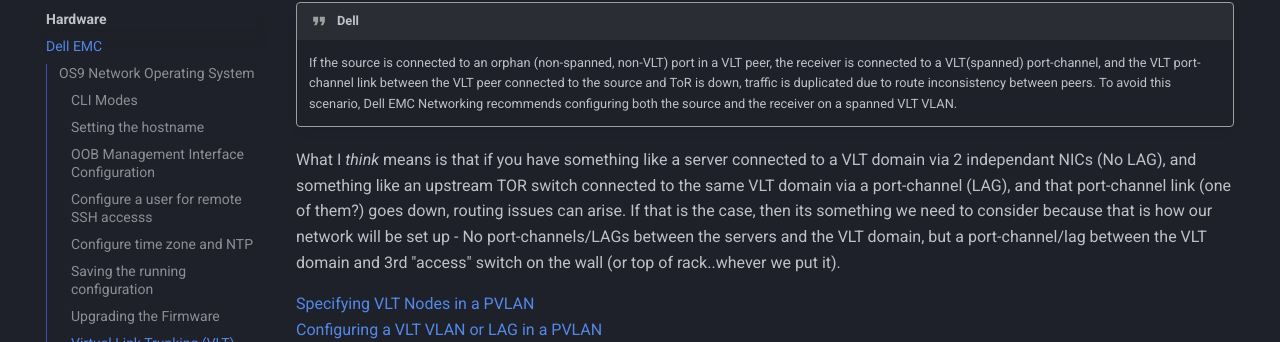
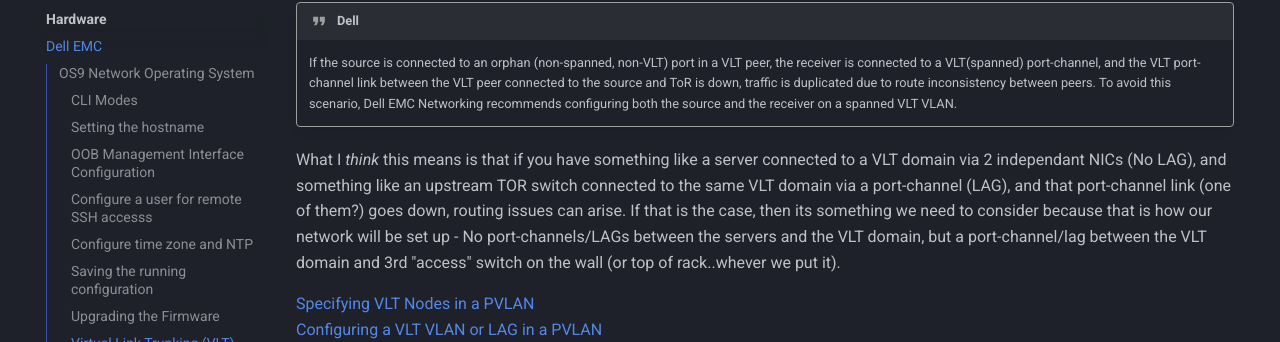
Before and after one commit to rmscode/binary-garden, an MkDocs documentation site: the page built from docs/hardware/dell-emc.md, in a window 1280 px wide and 900 px high, scrolled down 6207 px. Shown: the part 110-452 px from the top of the window. Built offline with MkDocs 1.6.1 and Material for MkDocs 9.7.7, drawn with Linux system fonts in a browser that asks for light colours; some of the changed text lies outside the part shown.

Commit message:
Update dell-emc.md

```diff
--- a/docs/hardware/dell-emc.md
+++ b/docs/hardware/dell-emc.md
@@ -344,7 +344,7 @@
 
     If the source is connected to an orphan (non-spanned, non-VLT) port in a VLT peer, the receiver is connected to a VLT(spanned) port-channel, and the VLT port-channel link between the VLT peer connected to the source and ToR is down, traffic is duplicated due to route inconsistency between peers. To avoid this scenario, Dell EMC Networking recommends configuring both the source and the receiver on a spanned VLT VLAN.
 
-What I *think* means is that if you have something like a server connected to a VLT domain via 2 independant NICs (No LAG), and something like an upstream TOR switch connected to the same VLT domain via a port-channel (LAG), and that port-channel link (one of them?) goes down, routing issues can arise. If that is the case, then its something we need to consider because that is how our network will be set up - No port-channels/LAGs between the servers and the VLT domain, but a port-channel/lag between the VLT domain and 3rd "access" switch on the wall (or top of rack..whever we put it).
+What I *think* this means is that if you have something like a server connected to a VLT domain via 2 independant NICs (No LAG), and something like an upstream TOR switch connected to the same VLT domain via a port-channel (LAG), and that port-channel link (one of them?) goes down, routing issues can arise. If that is the case, then its something we need to consider because that is how our network will be set up - No port-channels/LAGs between the servers and the VLT domain, but a port-channel/lag between the VLT domain and 3rd "access" switch on the wall (or top of rack..whever we put it).
 
 [Specifying VLT Nodes in a PVLAN](https://www.dell.com/support/manuals/en-us/dell-emc-os-9/s4048-on-9.14.2.4-config/specifying-vlt-nodes-in-a-pvlan?guid=guid-ab6e056d-e4c7-4910-b807-b09102f1083b)</br>
 [Configuring a VLT VLAN or LAG in a PVLAN](https://www.dell.com/support/manuals/en-us/dell-emc-os-9/s4048-on-9.14.2.4-config/configuring-a-vlt-vlan-or-lag-in-a-pvlan?guid=guid-fad07f16-bf47-45b1-a36d-58f3a75a82f8)
```
Also changed, not shown: other parts of docs/hardware/dell-emc.md (+1 -1 lines).
